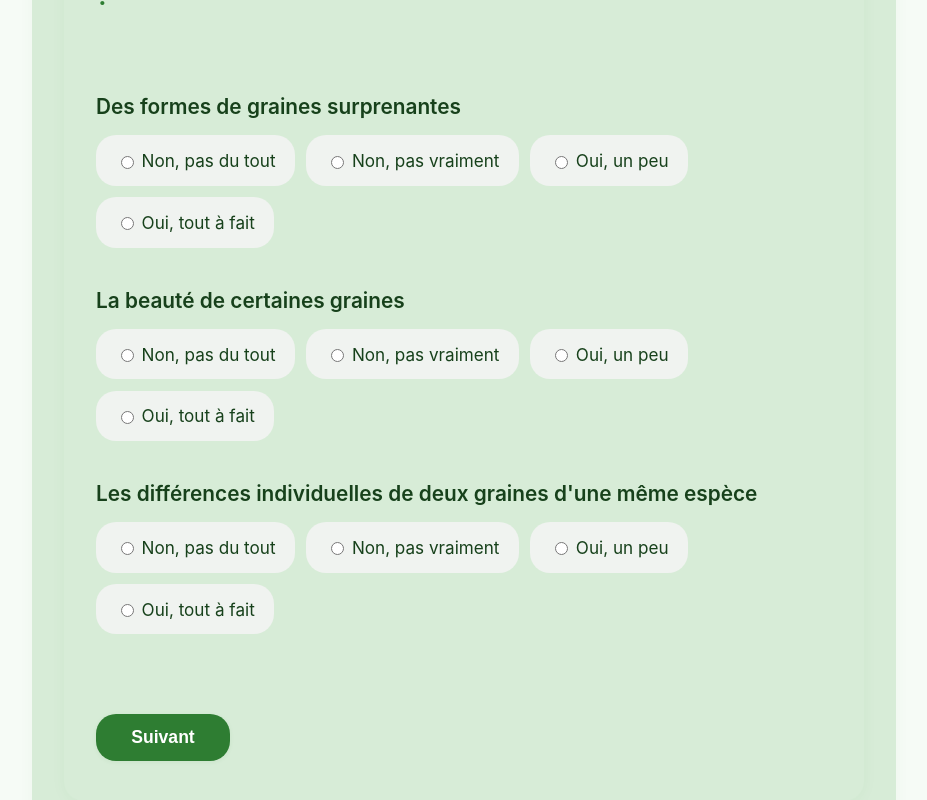
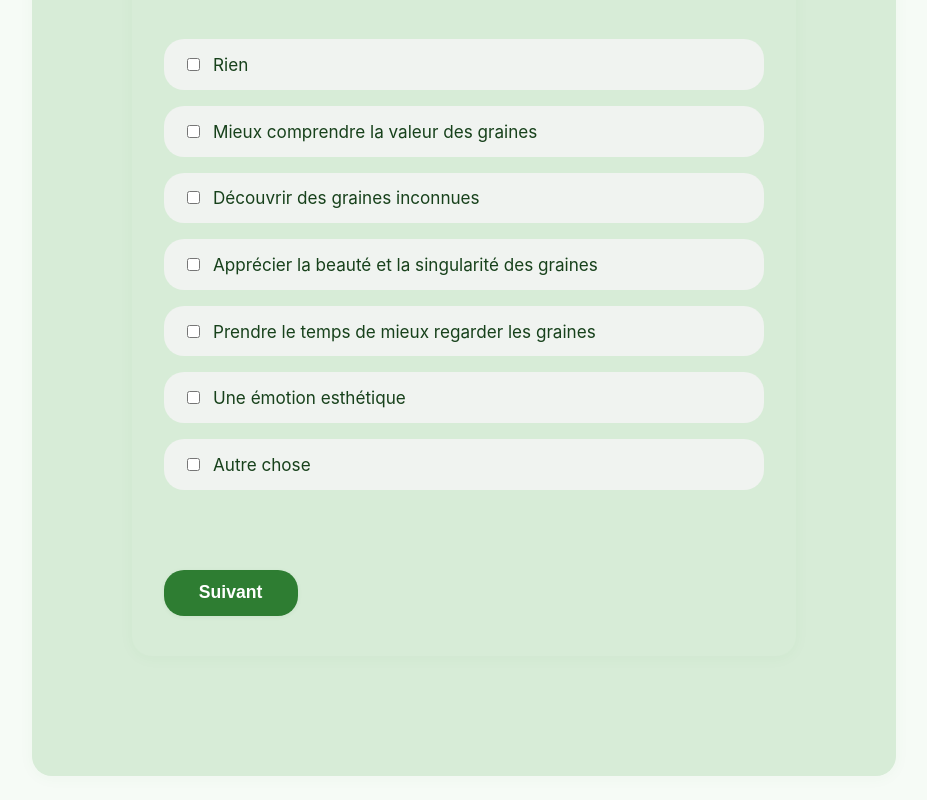
Before and after one commit to smaloron/plant-blindness-app, a React (Vite) app: page / in a window 1280 px wide. Both pictures are taken after a click on the button "Accéder au sondage". Shown: the part 510-1310 px from the top of the page, without its empty margins (176-1103 px from the left). Built offline with nearby package versions, Linux system fonts and the light colour scheme; no server answers.

Commit message:
Add a new CheckboxList component to replace the RadioList one

```diff
--- a/src/App.css
+++ b/src/App.css
@@ -225,6 +225,11 @@ header {
   border-color: var(--green-main);
 }
 
+label input[type="checkbox"] {
+  margin-right: 0.8rem;
+  accent-color: var(--green-main);
+}
+
 label input[type="radio"] {
   margin-right: 0.6em; /* espace horizontal entre bouton et texte */
   accent-color: var(--green-main); /* bonus : couleur verte */
--- a/src/components/PollContainer.jsx
+++ b/src/components/PollContainer.jsx
@@ -10,6 +10,7 @@ import LikertGroup from "./questions/LikertGroup";
 import FakeSeed from "./questions/FakeSeed";
 import RadioGroup from "./questions/RadioGroup";
 import Demographics from "./questions/Demographics";
+import CheckboxList from "./questions/CheckboxList.jsx";
 import Consent from "./questions/Consent.jsx";
 
 import { savePoll } from "../firebase/useFirestore";
@@ -26,6 +27,7 @@ const questionTypes = {
     "likert-group": LikertGroup,
     "fake-seed": FakeSeed,
     "radio-list": RadioGroup,
+    "checkbox-list": CheckboxList,
     "demographics": Demographics,
     "consent": Consent,
 };
@@ -38,6 +40,8 @@ const getDefaultValue = (q) => {
         case "three-words":
             return ["", "", ""];
         case "multi-seed":
+            return [];
+        case "checkbox-list":
             return [];
         case "single-seed":
         case "fake-seed":
--- /dev/null
+++ b/src/components/questions/CheckboxList.jsx
@@ -0,0 +1,40 @@
+import React from "react";
+
+/* Liste multi-choix (checkbox)
+   - options: string[]
+   - value: string[] (valeurs cochées)
+   - onChange: (next: string[]) => void
+*/
+const CheckboxList = ({ options = [], value = [], onChange }) => {
+    // toggle une option (ajoute/retire du tableau)
+    const handleToggle = (opt, checked) => {
+        const set = new Set(value || []);
+        if (checked) set.add(opt);
+        else set.delete(opt);
+        onChange?.(Array.from(set));
+    };
+
+    return (
+        <div className="radio-list">
+            {options.map((opt) => {
+                const checked = value?.includes(opt);
+                return (
+                    <label
+                        key={opt}
+                        className={`likert-label ${checked ? "selected" : ""}`}
+                    >
+                        <input
+                            type="checkbox"
+                            value={opt}
+                            checked={checked}
+                            onChange={(e) => handleToggle(opt, e.target.checked)}
+                        />
+                        {opt}
+                    </label>
+                );
+            })}
+        </div>
+    );
+};
+
+export default CheckboxList;
--- a/src/data/PollConfig.js
+++ b/src/data/PollConfig.js
@@ -51,6 +51,20 @@ const fakeSeedsList = [
 // Main configuration array
 
 const PollConfig = () => [
+    {
+        type: "checkbox-list",
+        question: "Qu'est-ce que l'exposition vous a apporté ?",
+        options: [
+            "Rien",
+            "Mieux comprendre la valeur des graines",
+            "Découvrir des graines inconnues",
+            "Apprécier la beauté et la singularité des graines",
+            "Prendre le temps de mieux regarder les graines",
+            "Une émotion esthétique",
+            "Autre chose"
+        ],
+        name: "benefits-of-the-exhibition",
+    },
     {
         type: "likert-group",
         question: "Avez-vous vu dans l'exposition quelque chose de frappant ?",
```
